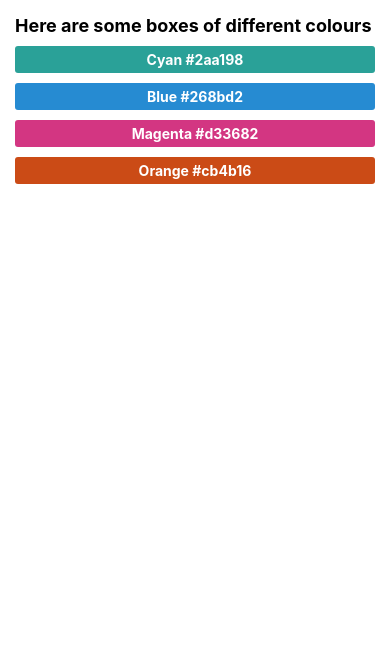
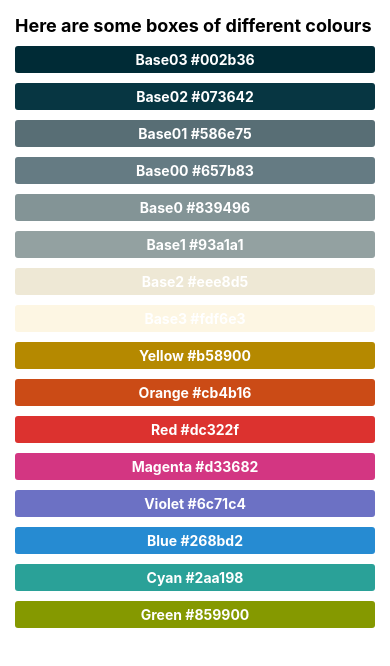
Before and after one commit to smfeest/reactnative-expo-tutorial, a React Native app: screen / in a window 390 px wide. Shown: the top 666 px of the page. Built offline with nearby package versions, Linux system fonts and the light colour scheme.

Commit message:
Add colours from solarized colour scheme

```diff
--- a/App.tsx
+++ b/App.tsx
@@ -5,10 +5,22 @@ import ColorBox from './components/ColorBox';
 
 const App: FunctionComponent = () => {
   const colorData = [
+    { colorName: 'Base03', hexCode: '#002b36' },
+    { colorName: 'Base02', hexCode: '#073642' },
+    { colorName: 'Base01', hexCode: '#586e75' },
+    { colorName: 'Base00', hexCode: '#657b83' },
+    { colorName: 'Base0', hexCode: '#839496' },
+    { colorName: 'Base1', hexCode: '#93a1a1' },
+    { colorName: 'Base2', hexCode: '#eee8d5' },
+    { colorName: 'Base3', hexCode: '#fdf6e3' },
+    { colorName: 'Yellow', hexCode: '#b58900' },
+    { colorName: 'Orange', hexCode: '#cb4b16' },
+    { colorName: 'Red', hexCode: '#dc322f' },
+    { colorName: 'Magenta', hexCode: '#d33682' },
+    { colorName: 'Violet', hexCode: '#6c71c4' },
+    { colorName: 'Blue', hexCode: '#268bd2' },
     { colorName: 'Cyan', hexCode: '#2aa198' },
-    { colorName: 'Blue', hexCode: '#268bd2' },
-    { colorName: 'Magenta', hexCode: '#d33682' },
-    { colorName: 'Orange', hexCode: '#cb4b16' },
+    { colorName: 'Green', hexCode: '#859900' },
   ];
 
   return (
```
